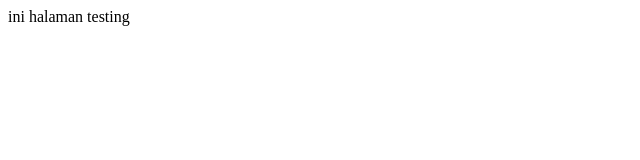
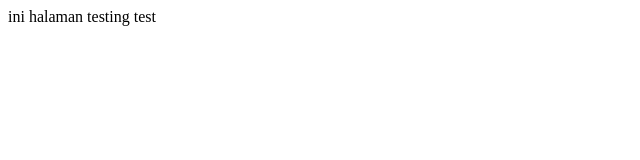
Before and after one commit to marioars/myBlog, a plain HTML site: page index.html in a window 1280 px wide. Shown: the full height of the page, 0-640 px from the left. Drawn offline with Linux system fonts and the light colour scheme.

Commit message:
add index.html page

```diff
--- a/index.html
+++ b/index.html
@@ -7,6 +7,6 @@
     <title>Document</title>
 </head>
 <body>
-    ini halaman testing
+    ini halaman testing test
 </body>
 </html>
```
